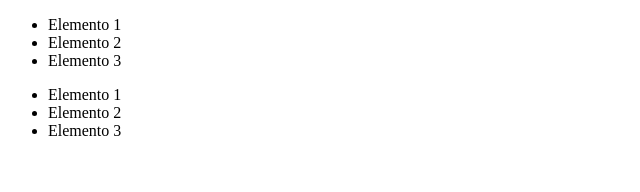
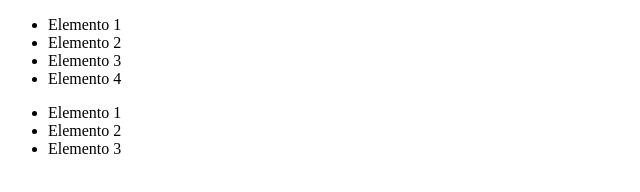
Before and after one commit to blockmaker-academy/introduccion-css, a website: page src/Ejercicio-01/index.html in a window 1280 px wide. Shown: the whole page, without its empty margins (0-640 px from the left). Drawn offline with Linux system fonts and the light colour scheme; files that its build step writes are made by us from their sources.

Commit message:
Añadir elemento 4 a ejercicio 01

```diff
--- a/src/Ejercicio-01/index.html
+++ b/src/Ejercicio-01/index.html
@@ -12,6 +12,7 @@
         <li class="elemento">Elemento 1</li>
         <li class="elemento">Elemento 2</li>
         <li class="elemento">Elemento 3</li>
+        <li class="elemento">Elemento 4</li>
       </ul>
 
       <ul class="lista">
```
